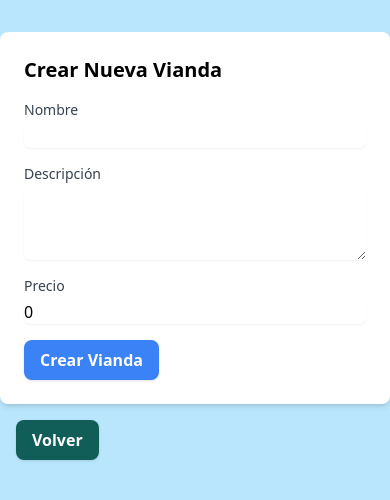
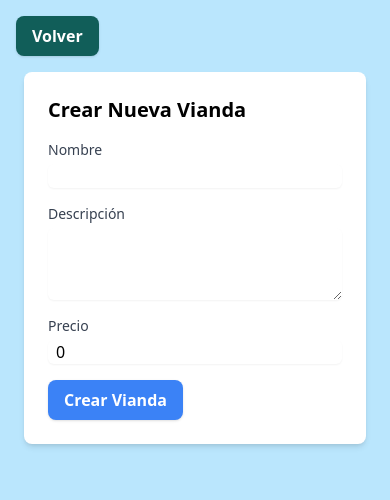
Before and after one commit to agusOlivieri/viandaApp-front-end, a Vue app: page /admin/viandas/new in a window 390 px wide. Shown: the top 500 px of the page. Built offline with nearby package versions, Linux system fonts and the light colour scheme.

Commit message:
new vianda view responsive

```diff
--- a/src/views/NewViandaView.vue
+++ b/src/views/NewViandaView.vue
@@ -47,12 +47,15 @@ const crearVianda = async () => {
 </script>
 
 <template>
-    <div class="w-full mt-8 p-6 bg-white rounded-lg shadow-md">
+    <section id="new-vianda">
+        <VolverBtn />
+        <div class="px-6 md:px-0">
+            <div class="w-full p-6 bg-white rounded-lg shadow-md">
                 <h2 class="text-xl font-bold mb-4">Crear Nueva Vianda</h2>
                 <form @submit.prevent="crearVianda">
                     <div class="mb-4">
                         <label for="nombre" class="block text-sm font-medium text-gray-700">Nombre</label>
-                <input v-model="vianda.nombre" type="text" id="nombre" class="mt-1 block w-full rounded-md border-gray-300 shadow-sm focus:border-indigo-500 sm:text-sm" required/>
+                        <input v-model="vianda.nombre" type="text" id="nombre" class="mt-1 px-2 block w-full rounded-md border-gray-300 shadow-sm focus:border-indigo-500 sm:text-sm" required/>
                     </div>
 
                     <div class="mb-4">
@@ -61,7 +64,7 @@ const crearVianda = async () => {
                         v-model="vianda.descripcion"
                         id="descripcion"
                         rows="3"
-                class="mt-1 block w-full rounded-md border-gray-300 shadow-sm focus:border-indigo-500 focus:ring-indigo-500 sm:text-sm"
+                        class="mt-1 px-2 block w-full rounded-md border-gray-300 shadow-sm focus:border-indigo-500 focus:ring-indigo-500 sm:text-sm"
                         required
                         ></textarea>
                     </div>
@@ -73,7 +76,7 @@ const crearVianda = async () => {
                         type="number"
                         id="precio"
                         step="0.01"
-                class="mt-1 block w-full rounded-md border-gray-300 shadow-sm focus:border-indigo-500 focus:ring-indigo-500 sm:text-sm"
+                        class="mt-1 px-2 block w-full rounded-md border-gray-300 shadow-sm focus:border-indigo-500 focus:ring-indigo-500 sm:text-sm"
                         required
                         />
                     </div>
@@ -86,5 +89,6 @@ const crearVianda = async () => {
                 <p v-if="successMessage" class="mt-4 text-green-600 font-medium">{{ successMessage }}</p>
                 <p v-if="errorMessage" class="mt-4 text-red-600 font-medium">{{ errorMessage }}</p>
             </div>
-    <VolverBtn />
+        </div>
+    </section>
 </template>
```
Lines whose indentation alone changed are shown as unchanged.
